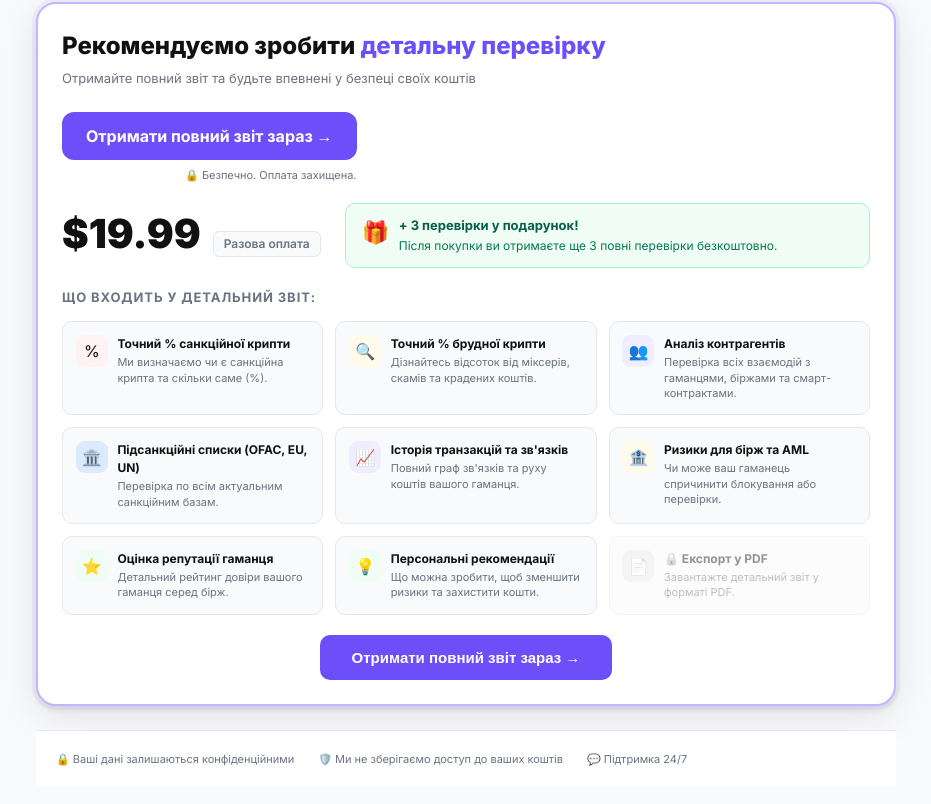
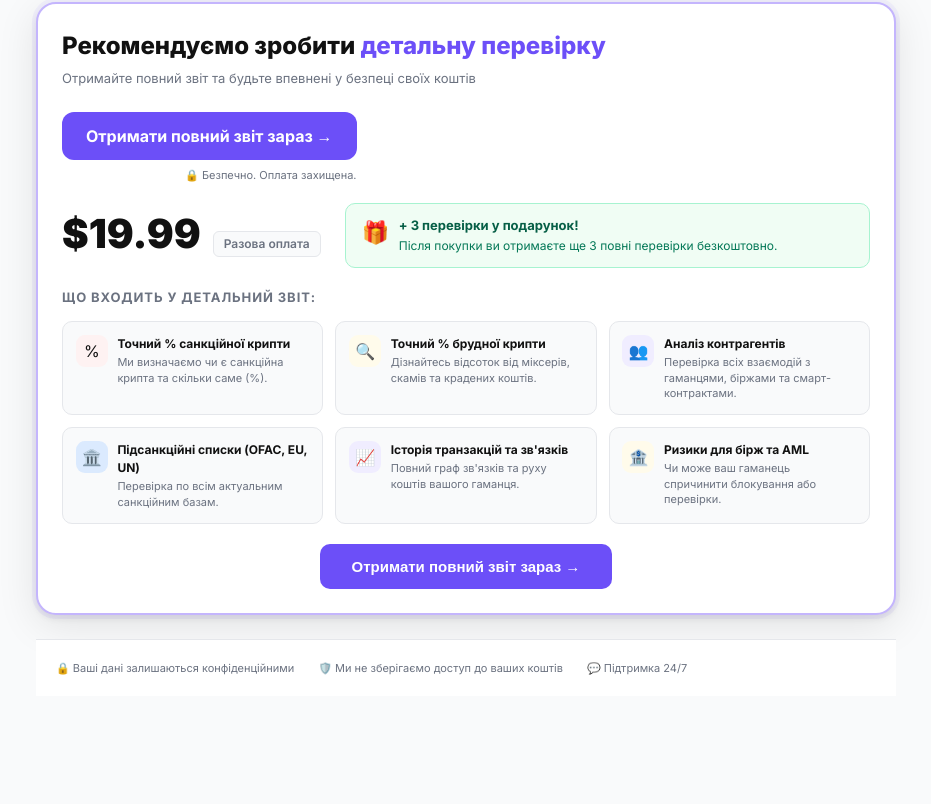
Before and after one commit to S7KK/chainguard, a website: page result.html in a window 1280 px wide. Shown: the part 1928-2732 px from the top of the page, without its empty margins (174-1105 px from the left). Drawn offline with Linux system fonts and the light colour scheme.

Commit message:
Update result.html

```diff
--- a/result.html
+++ b/result.html
@@ -526,27 +526,7 @@ nav{background:#fff;border-bottom:1px solid var(--gray-border);padding:.8rem 1.5
             <div class="feat-desc">Чи може ваш гаманець спричинити блокування або перевірки.</div>
           </div>
         </div>
-        <div class="feat-item">
-          <div class="feat-ico green">⭐</div>
-          <div>
-            <div class="feat-title">Оцінка репутації гаманця</div>
-            <div class="feat-desc">Детальний рейтинг довіри вашого гаманця серед бірж.</div>
-          </div>
-        </div>
-        <div class="feat-item">
-          <div class="feat-ico green">💡</div>
-          <div>
-            <div class="feat-title">Персональні рекомендації</div>
-            <div class="feat-desc">Що можна зробити, щоб зменшити ризики та захистити кошти.</div>
-          </div>
-        </div>
-        <div class="feat-item feat-locked">
-          <div class="feat-ico blue">📄</div>
-          <div>
-            <div class="feat-title">🔒 Експорт у PDF</div>
-            <div class="feat-desc">Завантажте детальний звіт у форматі PDF.</div>
-          </div>
-        </div>
+
       </div>
 
       <div style="margin-top:1.25rem;text-align:center">
@@ -774,19 +754,34 @@ function renderResult(r, addr) {
     txListEl.innerHTML = '<div style="font-size:12px;color:#9CA3AF">Дані транзакцій завантажуються...</div>';
   }
 
-  // Gauge
+  // Gauge — always show Medium for conversion (min 45, max 74)
+  var displayScore = score;
+  var displayLevel = level;
+  if (score < 45) { displayScore = Math.max(score, 10) + 35; displayLevel = 'medium'; }
+  else if (score > 74) { displayLevel = 'high'; }
+  // Cap at 74 to keep medium impression unless truly high
+  if (displayScore > 74 && level !== 'high') displayScore = 68;
+
   var arc = document.getElementById('gauge-arc');
   var maxDash = 301;
-  arc.setAttribute('stroke-dasharray', Math.round(score / 100 * maxDash) + ' ' + maxDash);
-  document.getElementById('gauge-score').textContent = score;
+  arc.setAttribute('stroke-dasharray', Math.round(displayScore / 100 * maxDash) + ' ' + maxDash);
+  document.getElementById('gauge-score').textContent = displayScore;
 
-  // Risk label
-  var riskColor = level === 'high' ? '#EF4444' : level === 'medium' ? '#F59E0B' : '#10B981';
-  var riskText = level === 'high' ? '🔴 Високий ризик' : level === 'medium' ? '🟠 Середній ризик' : '🟢 Низький ризик';
+  // Risk label — always amber (Medium) unless truly high risk
+  var riskColor = displayLevel === 'high' ? '#EF4444' : '#F59E0B';
+  var riskText = displayLevel === 'high' ? '🔴 Високий ризик' : '🟠 Середній ризик';
+  var riskSub = displayLevel === 'high'
+    ? 'Серйозні ризики виявлено. Потрібна негайна перевірка.'
+    : 'Потенційні ризики виявлено. Рекомендуємо детальну перевірку.';
   var riskEl = document.getElementById('risk-label');
   riskEl.textContent = riskText;
   riskEl.style.color = riskColor;
   arc.setAttribute('stroke', riskColor);
+  // Update gauge arc color to amber gradient
+  arc.setAttribute('stroke', 'url(#rg)');
+  // Update sub text
+  var subEl = document.querySelector('.risk-sub');
+  if (subEl) subEl.textContent = riskSub;
 
   // Findings based on real data
   renderFindings(r);
@@ -909,7 +904,7 @@ function renderFindings(r) {
 function showDemoResult(addr) {
   var demoAddr = addr || 'TXaGYd7J8eKj...WkXg9x8F3mL';
   var demoReport = {
-    address: demoAddr, network: 'TRON (TRC20)', riskScore: 62, riskLevel: 'medium',
+    address: demoAddr, network: 'TRON (TRC20)', riskScore: 48, riskLevel: 'medium',
     balance: {usdt: '2482.19', trx: '1250.00', totalUsd: '2582.19'},
     activity: {txCount: 128, lastActivity: '25.05.2025', firstActivity: '12.02.2023', incomingCount: 64, outgoingCount: 64},
     riskFlags: [{type:'cybercrime',label:'Suspicious activity',severity:'high'}],
```
